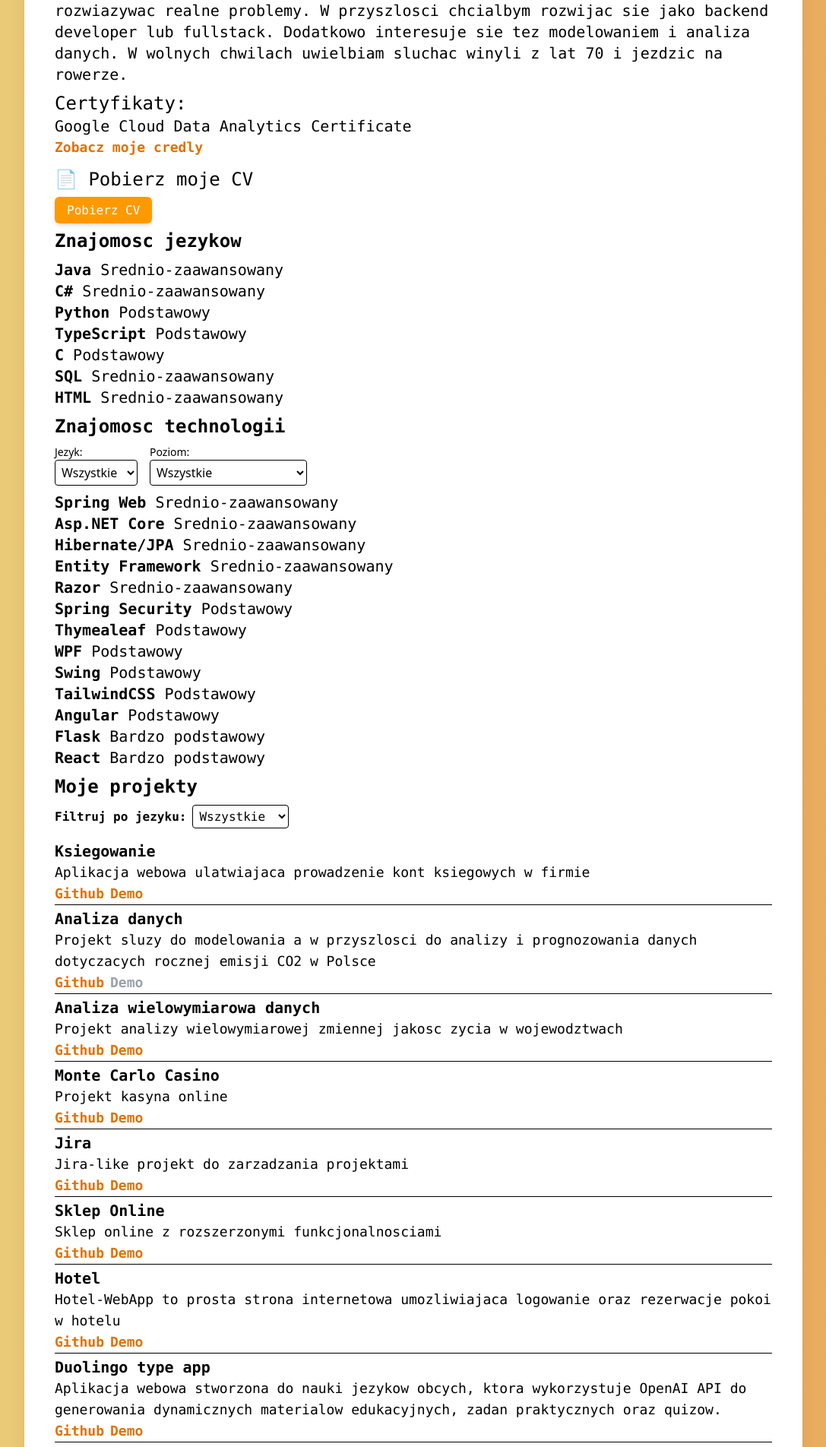
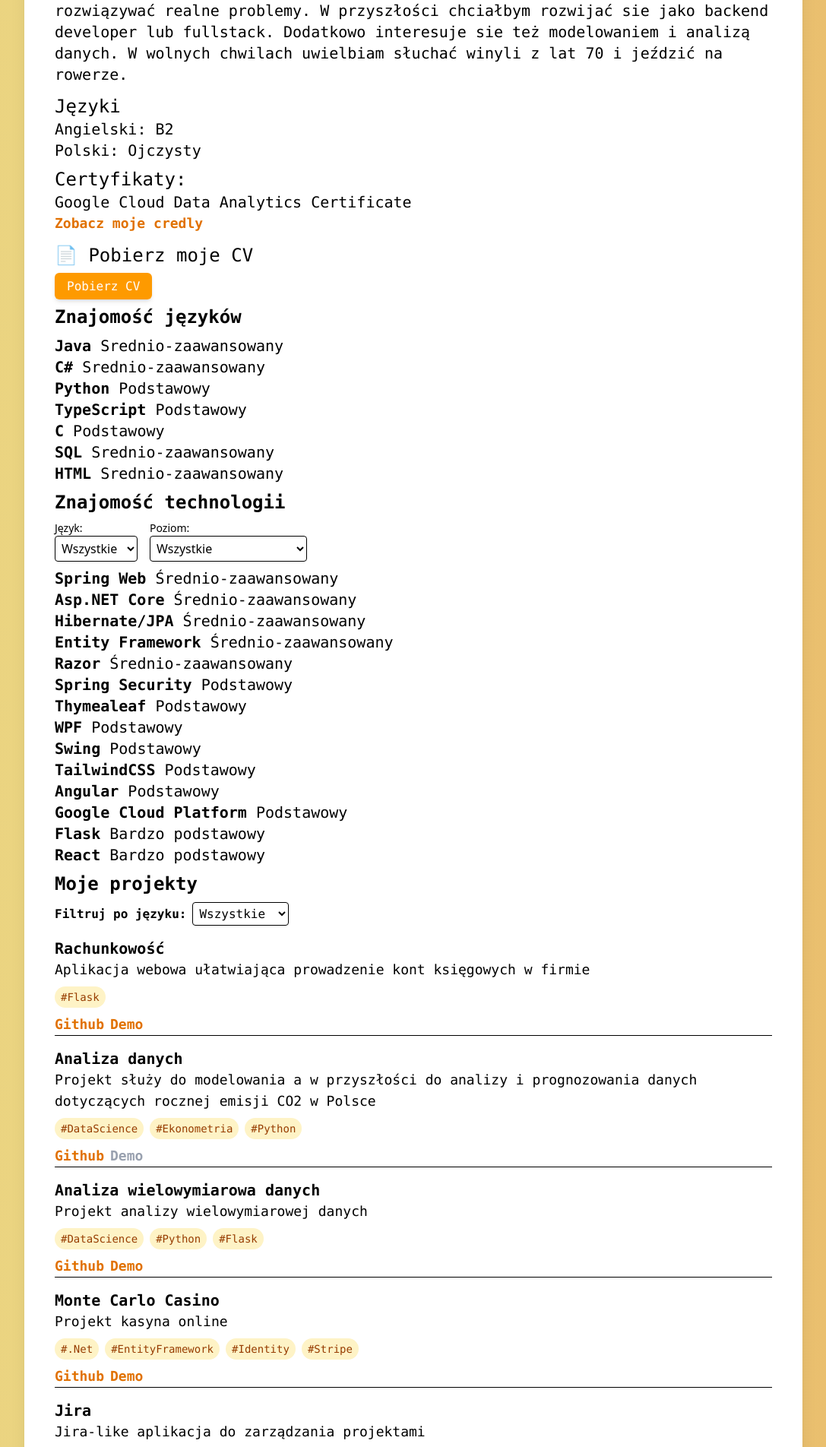
Before and after one commit to kubacki03/kubacki03.github.io, a React (Vite) app in the folder mojecv/: page / in a window 1280 px wide. Shown: the part 472-2376 px from the top of the page at 76% size, without its empty margins (96-1183 px from the left). Built offline with nearby package versions, Linux system fonts and the light colour scheme.

Commit message:
dodalem tagi

```diff
--- a/mojecv/src/MeComponent.tsx
+++ b/mojecv/src/MeComponent.tsx
@@ -1,3 +1,5 @@
+import React from "react";
+
 function MeComponent() {
     return (
         MeElement
@@ -7,15 +9,16 @@ function MeComponent() {
 
 const Me = {
     name: "Jakub",
-    surname: "Dabrowski",
+    surname: "Dąbrowski",
     phone: "727 791 153",
+    languages: [{ name: "Angielski", level: "B2" }, {name:"Polski",level:"Ojczysty"}],
     email: "jakubdabrowski2003@wp.pl",
-    city: "Bialystok",
+    city: "Białystok",
     age: 22,
-    school: "Politechnika Bialostocka Wydzial Informatyki",
+    school: "Politechnika Bialostocka Wydział Informatyki",
     course: "Informatyka i Ekonometria",
     year: 3,
-    description: "Jestem studentem Informatyki i Ekonometrii na 3 roku, moja pasja jest tworzenie aplikacji, w szczegolnosci w technologiach Java Spring Web oraz Asp.Net Core. Lubie uczyc sie nowych technologii, budowac projekty od zera i rozwiazywac realne problemy. W przyszlosci chcialbym rozwijac sie jako backend developer lub fullstack. Dodatkowo interesuje sie tez modelowaniem i analiza danych. W wolnych chwilach uwielbiam sluchac winyli z lat 70 i jezdzic na rowerze."
+    description: "Jestem studentem Informatyki i Ekonometrii na 3 roku, moją pasją jest tworzenie aplikacji, w szczególności w technologiach Java Spring Web oraz Asp.Net Core. Lubię uczyć sie nowych technologii, budować projekty od zera i rozwiązywać realne problemy. W przyszłości chciałbym rozwijać sie jako backend developer lub fullstack. Dodatkowo interesuje sie też modelowaniem i analizą danych. W wolnych chwilach uwielbiam słuchać winyli z lat 70 i jeździć na rowerze."
 }
 
 
@@ -25,7 +28,10 @@ const MeElement =
         <h2 className="font-mono text-3xl mx-2">Wiek: {Me.age} lata</h2>
         <h2 className="font-mono text-3xl mx-2">&#128205; {Me.city}</h2>
         <h2 className="font-mono text-3xl mx-2">&#128222; {Me.phone} </h2>
-        <h2 className="font-mono md:text-3xl sm:text-lg  mx-2"> &#128231; {Me.email}</h2>
+        <h2 className="font-mono text-xl sm:text-2xl md:text-3xl mx-2">
+            📧 {Me.email}
+        </h2>
+
 
 
 
@@ -35,6 +41,8 @@ const MeElement =
             <p className="font-mono text-xl mx-2">{Me.course}, {Me.year} rok</p>
         </div>
 
+
+
         <div className="m-3">
 
 
@@ -42,6 +50,16 @@ const MeElement =
         <h3 className="font-mono text-2xl mx-2">&#128102; O mnie</h3>
         <h3 className="font-mono text-xl mx-2">{Me.description}</h3>
 
+        <div className="mt-3 mx-2">
+            <h3 className="font-mono text-2xl  ">Języki</h3>
+            <ul>
+                {Me.languages.map((lang) => (
+                    <li key={lang.name} className="font-mono text-xl">
+                        {lang.name}: {lang.level}
+                    </li>
+                ))}
+            </ul>
+        </div>
 
         <div className="m-2">
         <h3 className="font-mono text-2xl ">Certyfikaty:</h3>
--- a/mojecv/src/Projects.tsx
+++ b/mojecv/src/Projects.tsx
@@ -1,3 +1,4 @@
+import React from "react";
 import { useState } from "react";
 
 function Projects() {
@@ -14,7 +15,7 @@ function Projects() {
 
 
             <div className="mx-2 mb-4">
-                <label className="font-mono font-semibold mr-2">Filtruj po jezyku:</label>
+                <label className="font-mono font-semibold mr-2">Filtruj po języku:</label>
                 <select
                     className="border p-1 rounded font-mono"
                     value={selectedLang}
@@ -28,9 +29,22 @@ function Projects() {
 
             <ul className="mx-2">
                 {filteredProjects.map((pro) => (
-                    <li key={pro.name} className="my-1">
+                    <li key={pro.name} className="my-4">
                         <h1 className="font-mono text-xl font-bold">{pro.name}</h1>
                         <h2 className="font-mono text-lg">{pro.description}</h2>
+
+
+                        <div className="my-2 flex flex-wrap gap-2">
+                            {pro.tags.map((tag, index) => (
+                                <span
+                                    key={index}
+                                    className="bg-amber-100 text-amber-800 font-mono text-sm px-2 py-1 rounded-full"
+                                >
+                                    #{tag}
+                                </span>
+                            ))}
+                        </div>
+
                         <p>
                             <button
                                 className="font-mono relative text-amber-600 transition-all duration-300 hover:text-blue-500 hover:animate-pulse text-lg font-semibold"
@@ -52,17 +66,16 @@ function Projects() {
                                 </button>
                                 {!pro.demo && (
                                     <span className="absolute bottom-full left-1/2 -translate-x-1/2 mb-1 whitespace-nowrap bg-black text-white text-xs px-2 py-1 rounded opacity-0 group-hover:opacity-100 transition-opacity duration-200">
-                                        Demo niedostepne
+                                        Demo niedostępne
                                     </span>
                                 )}
                             </div>
-
                             <hr />
                         </p>
                     </li>
                 ))}
+            </ul>
 
-            </ul>
         </div>
     );
 }
@@ -73,27 +86,28 @@ type Project = {
     description: string,
     github: string,
     demo: string
-    lang: string
+    lang: string,
+    tags: string[]
 
 }
 
 
 const projects: Project[] = [
-    { lang: "Python", name: "Ksiegowanie", description: "Aplikacja webowa ulatwiajaca prowadzenie kont ksiegowych w firmie", github: "https://github.com/kubacki03/AccountingWebApp.git", demo: "https://youtu.be/rM0imLPcLf0" }, //git
-    { lang: "Python", name: "Analiza danych", description: "Projekt sluzy do modelowania a w przyszlosci do analizy i prognozowania danych dotyczacych rocznej emisji CO2 w Polsce", github: "https://github.com/kubacki03/PythonProject.git", demo: "" },
-    { lang: "Python", name: "Analiza wielowymiarowa danych", description: "Projekt analizy wielowymiarowej zmiennej jakosc zycia w wojewodztwach", github: "https://github.com/kubacki03/statWebApp.git", demo: "https://youtu.be/FztD9q8nv5o" },
-    { lang: "C#", name: "Monte Carlo Casino", description: "Projekt kasyna online", github: "https://github.com/kubacki03/MonteCarlo-Casino.git", demo: "https://drive.google.com/file/d/10lQV5FzIoWe3IUnJnW6jPc_q2rL5V7pw/view?usp=sharing" },
-    { lang: "C#", name: "Jira", description: "Jira-like projekt do zarzadzania projektami", github: "https://github.com/kubacki03/Jira.git", demo: "https://youtu.be/ZdTvzKR5b94" }, //git
-    { lang: "C#", name: "Sklep Online", description: "Sklep online z rozszerzonymi funkcjonalnosciami", github: "https://github.com/kubacki03/Sklep-Online-WebApp.git", demo: "https://youtu.be/gEpwFOSvnXw" }, //git
-    { lang: "C#", name: "Hotel", description: "Hotel-WebApp to prosta strona internetowa umozliwiajaca logowanie oraz rezerwacje pokoi w hotelu", github: "https://github.com/kubacki03/Hotel-WebApp.git", demo: "https://youtu.be/kAdftqyzGWg" },//git
-    { lang: "C#", name: "Duolingo type app", description: "Aplikacja webowa stworzona do nauki jezykow obcych, ktora wykorzystuje OpenAI API do generowania dynamicznych materialow edukacyjnych, zadan praktycznych oraz quizow.", github: "https://github.com/kubacki03/Duolingo.git", demo: "https://youtu.be/dCM9Afysi50" },
-    { lang: "C#", name: "Aplikacja osobisty asystent", description: "Osobisty asystent ProjektWPF to prosta aplikacja asystenta, ktora ma pomagac w codziennych czynnosciach", github: "https://github.com/kubacki03/ProjektWPF.git", demo: "https://youtu.be/RX7q7QCLsFM" },
-    { lang: "C", name: "Interpreter polecen Linux", description: "Projekt cmd, ktory wykonuje skrypty, obsluguje potoki, przekierowywanie std i obsluge sygnalow oraz wspolbieznosc", github: "https://github.com/kubacki03/Podstawowe-cmd-dla-linux.git", demo: "" },
-    { lang: "Java", name: "Music Center", description: "Aplikacja do podgladu statystyk z spotify i lastfm, daje tez mozliwosc komentowania i oceniania artystow oraz polecen na podstawie gustu", github: "https://github.com/kubacki03/Spotify-Stats-SwingApp.git", demo: "https://youtu.be/neGxNlNFvbY" },
-    { lang: "Java", name: "BarberShop", description: "Aplikacja do rezerwacji wizyt w barbershopie", github: "https://github.com/kubacki03/BarberWeb.git", demo: "https://youtu.be/UMDIT9wWuG4" },
-    { lang: "Java", name: "Backend do to-do-list like aplikacji", description: "Aplikacja, ktora sluzy za backend do apki typu To-Do-List.", github: "https://github.com/kubacki03/ToDoListJavaBackend.git", demo: "https://youtu.be/3r_7X_QT2Ak" },
-    { lang: "TypeScript", name: "Frontend do to-do-list aplikacji", description: "Aplikacja w Angularze, ktora sluzy jako frontend", github: "https://github.com/kubacki03/ToDoList.git", demo: "https://youtu.be/3r_7X_QT2Ak" },
-    { lang: "C#", name: "RecipeBook .net + react", description: "Interaktywana aplikacja do tworzenia i udostepniania przepisow, autoryzacja z jwt", github: "https://github.com/kubacki03/CookBook.git", demo:"" }
+    { lang: "Python", name: "Rachunkowość", description: "Aplikacja webowa ułatwiająca prowadzenie kont księgowych w firmie", github: "https://github.com/kubacki03/AccountingWebApp.git", demo: "https://youtu.be/rM0imLPcLf0", tags:["Flask"] }, //git
+    { lang: "Python", name: "Analiza danych", description: "Projekt służy do modelowania a w przyszłości do analizy i prognozowania danych dotyczących rocznej emisji CO2 w Polsce", github: "https://github.com/kubacki03/PythonProject.git", demo: "", tags:["DataScience", "Ekonometria", "Python"] },
+    { lang: "Python", name: "Analiza wielowymiarowa danych", description: "Projekt analizy wielowymiarowej danych", github: "https://github.com/kubacki03/statWebApp.git", demo: "https://youtu.be/FztD9q8nv5o", tags:["DataScience", "Python", "Flask"] },
+    { lang: "C#", name: "Monte Carlo Casino", description: "Projekt kasyna online", github: "https://github.com/kubacki03/MonteCarlo-Casino.git", demo: "https://drive.google.com/file/d/10lQV5FzIoWe3IUnJnW6jPc_q2rL5V7pw/view?usp=sharing", tags: [".Net", "EntityFramework", "Identity", "Stripe"] },
+    { lang: "C#", name: "Jira", description: "Jira-like aplikacja do zarządzania projektami", github: "https://github.com/kubacki03/Jira.git", demo: "https://youtu.be/ZdTvzKR5b94", tags:[".Net", "EntityFramework","TailwindCSS"] }, //git
+    { lang: "C#", name: "Sklep Online", description: "Sklep online z rozszerzonymi funkcjonalnościami", github: "https://github.com/kubacki03/Sklep-Online-WebApp.git", demo: "https://youtu.be/gEpwFOSvnXw", tags: [".Net", "EntityFramework"] }, //git
+    { lang: "C#", name: "Hotel", description: "Hotel-WebApp to prosta strona internetowa umożliwiająca logowanie oraz rezerwacje pokoi w hotelu", github: "https://github.com/kubacki03/Hotel-WebApp.git", demo: "https://youtu.be/kAdftqyzGWg", tags:[".Net","EntityFramework","Identity","Stripe","TailwindCSS"] },//git
+    { lang: "C#", name: "Duolingo-like app", description: "Aplikacja webowa stworzona do nauki języków obcych, która wykorzystuje OpenAI API do generowania dynamicznych materiałów edukacyjnych, zadań praktycznych oraz quizów.", github: "https://github.com/kubacki03/Duolingo.git", demo: "https://youtu.be/dCM9Afysi50",tags:[".Net","EntityFramework","Identity","OpenAi","TailwindCSS"] },
+    { lang: "C#", name: "Aplikacja osobisty asystent", description: "Osobisty asystent ProjektWPF to prosta aplikacja asystenta, która ma pomagać w codziennych czynnościach", github: "https://github.com/kubacki03/ProjektWPF.git", demo: "https://youtu.be/RX7q7QCLsFM", tags: ["WPF", "EntityFramework", "OpenAi"] },
+    { lang: "C", name: "Interpreter poleceń Linux", description: "Projekt cmd, który wykonuje skrypty, obsługuje potoki, przekierowywanie std i obsługę sygnałów oraz wspołbieżność", github: "https://github.com/kubacki03/Podstawowe-cmd-dla-linux.git", demo: "", tags: ["C", "Linux"] },
+    { lang: "Java", name: "Music Center", description: "Aplikacja do podglądu statystyk z spotify i lastfm, daje też możliwość komentowania i oceniania artystów oraz poleceń na podstawie gustu", github: "https://github.com/kubacki03/Spotify-Stats-SwingApp.git", demo: "https://youtu.be/neGxNlNFvbY", tags:["Java Swing"] },
+    { lang: "Java", name: "BarberShop", description: "Aplikacja do rezerwacji wizyt w barbershopie", github: "https://github.com/kubacki03/BarberWeb.git", demo: "https://youtu.be/UMDIT9wWuG4", tags: ["Spring Web", "Spring Security","TailwindCSS" ] },
+    { lang: "Java", name: "Backend do to-do-list like aplikacji", description: "Aplikacja, która służy za backend do aplikacji typu To-Do-List.", github: "https://github.com/kubacki03/ToDoListJavaBackend.git", demo: "https://youtu.be/3r_7X_QT2Ak",tags:["Spring Security","Spring Web","Jwt","RestApi"] },
+    { lang: "TypeScript", name: "Frontend do to-do-list like aplikacji", description: "Aplikacja w Angularze, która służy jako frontend", github: "https://github.com/kubacki03/ToDoList.git", demo: "https://youtu.be/3r_7X_QT2Ak",tags:["Angular","TailwindCSS"] },
+    { lang: "C#", name: "RecipeBook .net + react", description: "Interaktywana aplikacja do tworzenia i udostępniania przepisow.", github: "https://github.com/kubacki03/CookBook.git", demo:"",tags:[".Net","React","RestApi","Jwt","EntityFramework"] }
 
 ]
 
--- a/mojecv/src/Skills.tsx
+++ b/mojecv/src/Skills.tsx
@@ -1,7 +1,7 @@
 function Skills() {
     return (
         <div>
-            <h2 className="m-2 font-mono text-2xl font-bold">Znajomosc jezykow</h2>
+            <h2 className="m-2 font-mono text-2xl font-bold">Znajomość języków</h2>
             <ul className="mx-2">
                 {languages.map((lang) => (
                     <li key={lang.id} className="font-mono text-xl">
--- a/mojecv/src/Technologies.tsx
+++ b/mojecv/src/Technologies.tsx
@@ -1,3 +1,4 @@
+import React from "react";
 import { useState } from "react";
 
 function Technologies() {
@@ -16,11 +17,11 @@ function Technologies() {
 
     return (
         <div>
-            <h2 className="m-2 font-mono text-2xl font-bold">Znajomosc technologii</h2>
+            <h2 className="m-2 font-mono text-2xl font-bold">Znajomość technologii</h2>
 
             <div className="flex gap-4 m-2">
                 <div>
-                    <label className="block text-sm">Jezyk:</label>
+                    <label className="block text-sm">Język:</label>
                     <select
                         value={selectedLanguage}
                         onChange={(e) => setSelectedLanguage(e.target.value)}
@@ -71,7 +72,7 @@ const technologies: Technology[] = [
     {
         id: 1,
         name: "Spring Web",
-        level: "Srednio-zaawansowany",
+        level: "Średnio-zaawansowany",
         language: "Java",
         projects: []
 
@@ -80,14 +81,14 @@ const technologies: Technology[] = [
         id: 13,
         name: "Asp.NET Core",
         language: "C#",
-        level: "Srednio-zaawansowany",
+        level: "Średnio-zaawansowany",
         projects: []
     },
 
     {
         id: 2,
         name: "Hibernate/JPA",
-        level: "Srednio-zaawansowany",
+        level: "Średnio-zaawansowany",
         language: "Java",
         projects: []
 
@@ -96,14 +97,14 @@ const technologies: Technology[] = [
     {
         id: 6,
         name: "Entity Framework",
-        level: "Srednio-zaawansowany",
+        level: "Średnio-zaawansowany",
         language: "C#",
         projects: []
     },
     {
         id: 7,
         name: "Razor",
-        level: "Srednio-zaawansowany",
+        level: "Średnio-zaawansowany",
         language: "C#",
         projects: []
 
@@ -151,6 +152,13 @@ const technologies: Technology[] = [
         level: "Podstawowy",
         projects: []
     },
+    {
+        id: 13,
+        name: "Google Cloud Platform",
+        language: "Chmura",
+        level: "Podstawowy",
+        projects: []
+    },
 
     {
         id: 8,
```
